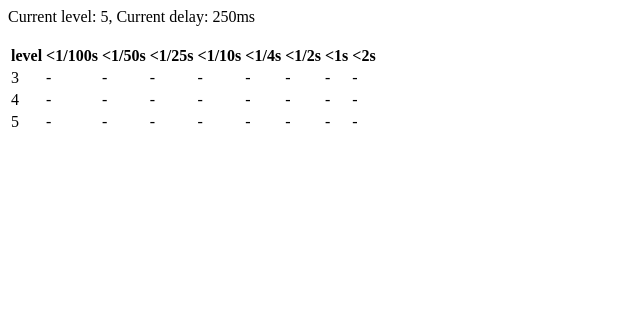
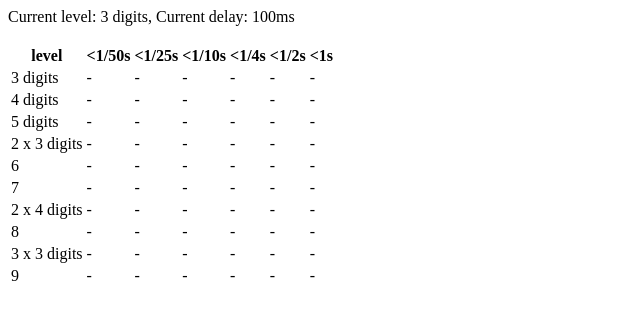
Before and after one commit to tgetgood/tachi, a SvelteKit app: page /stats in a window 1280 px wide. Shown: the top 320 px of the page, without its empty margins (0-640 px from the left). Built offline with nearby package versions, Linux system fonts and the light colour scheme.

Commit message:
Moved level definitions into scoring module.
scoring.js is increasingly poorly named. It's really the game state and
progression logic. There isn't really a score any more.

```diff
--- a/src/routes/Answer.svelte
+++ b/src/routes/Answer.svelte
@@ -96,7 +96,6 @@
     border-width: 0.08em;
     border-color: #dddddd;
 
-    /* TODO: remove the text cursor */
     font-size: 1.4em;
   }
 </style>
--- a/src/routes/stats/+page.svelte
+++ b/src/routes/stats/+page.svelte
@@ -1,11 +1,18 @@
 <script>
   import * as Score from '../../scoring.js';
   Score.init();
+
+  function l() {
+    return Score.scores.currentLevel;
+  }
+  function s() {
+    return Score.scores.levels[l()];
+  }
 </script>
 
 <div>
-  Current level: {Score.gameState.level},
-  Current delay: {Math.ceil(Score.gameState.delay)}ms
+  Current level: {l()},
+  Current delay: {Math.ceil(s().delay)}ms
 </div>
 
 <br>
@@ -22,9 +29,11 @@
   <tbody>
     {#each Score.levels as level}
       <tr>
-        <td>{level}</td>
-        {#each Score.scoresByDelay(level) as s}
-          <td>{s.total === 0 ? "-" : Math.floor(s.correct/s.total*100) + "%"}</td>
+        <td>{level.name}</td>
+        {#each Score.scores.levels[level.name].timeScores as s}
+          <td>
+            {s.tries === 0 ? "-" : Math.floor(s.correct/s.tries*100) + "%"}
+          </td>
         {/each}
       </tr>
     {/each}
--- a/src/scoring.js
+++ b/src/scoring.js
@@ -1,149 +1,215 @@
 import { onMount } from 'svelte';
 
-let scores = {};
-let ls;
-
-export function init() {
-  onMount(() => {
-    ls = localStorage;
-    const stored = ls.serialisedScores;
-    scores = stored ? JSON.parse(stored) : {};
-
-  });
-}
-
-export function save() {
-  ls.serialisedScores = JSON.stringify(scores);
-}
-
-const initDelay = 250;
-const maxDelay = 2048;
-const minDelay = 8;
-
-export const gameState = { level: 5, delay: 250 };
+const schemaVersion = "1";
 
 export const delayBuckets = [
-  {ms:   10, name: "1/100"},
+  // {ms:   10, name: "1/100"},
   {ms:   20, name: "1/50"},
   {ms:   40, name: "1/25"},
   {ms:  100, name: "1/10"},
   {ms:  250, name: "1/4"},
   {ms:  500, name: "1/2"},
-  {ms: 1000, name: "1"},
-  {ms: 2000, name: "2"}
+  {ms: 1000, name: "1"}
 ];
 
-export const levels = [3,4,"5"];
+// REVIEW: Do I need these?
+const minDelay = delayBuckets.map(x => x.ms).reduce((a, x) => Math.min(a, x));
+const maxDelay = delayBuckets.map(x => x.ms).reduce((a, x) => Math.max(a, x));
 
-export const S = Symbol("success")
-export const F = Symbol("failure")
+export const levels = [
+  {
+    name: "3 digits",
+    tokens: 1,
+    digits: 3,
+    initDelay: 100,
+    advance: 10
+  },
+  {
+    name: "4 digits",
+    tokens: 1,
+    digits: 4,
+    initDelay: 100,
+    advance: 10
+  },
+  {
+    name: "5 digits",
+    tokens: 1,
+    digits: 5,
+    initDelay: 100,
+    advance: 10
+  },
+  {
+    name: "2 x 3 digits",
+    tokens: 2,
+    digits: 3,
+    initDelay: 100,
+    advance: 10
+  },
+  {
+    name: "6",
+    tokens: 1,
+    digits: 6,
+    initDelay: 250,
+    advance: 10
+  },
+  {
+    name: "7",
+    tokens: 1,
+    digits: 6,
+    initDelay: 500,
+    advance: 10
+  },
+  {
+    name: "2 x 4 digits",
+    tokens: 2,
+    digits: 4,
+    initDelay: 500,
+    advance: 10
+  },
+  {
+    name: "8",
+    tokens: 1,
+    digits: 3,
+    initDelay: 500,
+    advance: 40
+  },
+  {
+    name: "3 x 3 digits",
+    tokens: 3,
+    digits: 3,
+    initDelay: 500,
+    advance: 10
+  },
+  {
+    name: "9",
+    tokens: 1,
+    digits: 9,
+    initDelay: 500,
+    advance: 100
+  }
+];
 
-let runningScore = 0;
+export let scores = levels.reduce((a, l) => {
+  a.levels[l.name] = {
+    currentStreak: 0,
+    delay: l.initDelay,
+    bestTime: 5000, // 5s is infinity for us.
+    timeScores: delayBuckets.map(({ms}) => {
+      return {
+        delay: ms,
+        correct: 0,
+        tries: 0
+      };
+    })
+  };
+  return a;
+  }, {
+    // game metadata
+    version: "1", // don't change versions unless you break compatibility.
+    currentLevel: levels[0].name,
+    levels: {}
+  });
 
-function getLevel(level) {
-  if ( scores[level] === undefined ) {
-    scores[level] = {
-      bestTime: 5000,
-      currentRun: 0,
-      log: []
-    };
+let ls;
+
+export function save() {
+  ls.serialisedScores = JSON.stringify(scores);
+}
+export function init() {
+  onMount(() => {
+    ls = localStorage;
+    const stored = ls.serialisedScores;
+
+    if (stored === undefined) {
+      save();
+      return;
     }
 
-  return scores[level];
+    const revived = JSON.parse(stored);
+
+    if (revived.version !== schemaVersion) {
+      ls.clear();
+      save();
+    } else {
+      scores = revived;
+    }
+  });
+
+  console.log(scores);
 }
 
-export function success(attempt) {
-  const { level, delay } = attempt;
-
-  const s = getLevel(level);
-
-  s.log.push([S, attempt]);
-
-  if (delay < s.bestTime) {
-    s.bestTime = delay;
+export function meta(level) {
+  return levels.filter(x => x.name === level)[0];
 }
 
-  if (s.currentRun < 0) {
-    s.currentRun = 1;
-  } else {
-    s.currentRun += 1;
+export function stats(level) {
+  return scores.levels[level];
 }
 
-  // TODO: Find the shortest delay at which the player consistently gets 90%(?)
-  // of answers correct. This should be a rolling average with a window of (???)
-  // attempts. Maybe just take the last 15 and make sure that 4 out of each
-  // third were correct?
+function nextLevel(level) {
+  const i = levels.map(x => x.name).indexOf(level);
 
-  // TODO: Store the percentage of correct answers as a function of delay. Maybe
-  // just break it down into >1s, > 1/2s, > 1/4s, 1/10, 1/25. 1/50, 1/100 (if
-  // frame rate is high enough.
+  if (i === -1 || i === levels.length) {
+    throw("No more levels implemented. Congrats, you win!");
   }
 
-export function failure(attempt) {
-  const { level } = attempt;
-
-  const s = getLevel(level);
-
-  s.log.push([F, attempt]);
-
-  if (s.currentRun > 0) {
-    s.currentRun = -1;
-  } else {
-    s.currentRun -= 1;
+  return levels[i+1].name;
 }
 
-}
+function shiftDelay(delay, delta) {
+  const i = delayBuckets.map(x => x.ms).indexOf(delay) + delta;
 
-// REVIEW: is this a reasonable bucketing strategy?
-export function scoresByDelay(level) {
-  const tally = delayBuckets.map(x => { return  {correct: 0, total: 0} })
-
-  getLevel(level).log.map(([status, { delay }]) => {
-    for (let i = 0; i < delayBuckets.length; i++) {
-      if (delay < delayBuckets[i].ms && ( i === 0 || delay > delayBuckets[i - 1].ms )) {
-        tally[i].total += 1;
-        if (status === S) {
-          tally[i].correct += 1;
-        }
-      }
-    }
-  });
-  return tally;
-}
-
-// FIXME: These two functions only differ in the condition.
-export function cumulativeStats(level) {
-  const bs = delayBuckets.map(x => { return {correct: 0, total: 0} })
-
-  getLevel(level).log.map(([status, { delay }]) => {
-    delayBuckets.map(({ms}, i) => {
-      if (delay < ms) {
-        bs[i].total += 1;
-        if ( status === S ) {
-          bs[i].correct += 1;
-        }
-      }
-    });
-  });
-
-  return bs;
-}
-
-function bestConsistentTime(level) {
-  const delays = scoresByDelay(getLevel(level));
-
-  for (let i = 0; i < delays.length; i++) {
-    if (delays[i].correct > 0 && delays[i].correct/delays[i].total > 0.8) {
-      return delaysBuckets[i].ms;
+  if (i < 0) {
+    return delayBuckets[0].ms;
+  } else if (delayBuckets.length <= i) {
+    return delayBuckets[delayBuckets.length - 1].ms;
+  } else {
+    return delayBuckets[i].ms;
   }
 }
 
-  return initDelay
+export function adjustChallenge(success) {
+  const level = scores.currentLevel;
+  const m = meta(level);
+  const lstats = stats(level);
+  const dstats = lstats.timeScores.filter(x => x.delay === lstats.delay)[0]
+
+  // Record result of last game
+
+  dstats.tries += 1;
+  if (success) {
+    dstats.correct += 1;
+
+    if (lstats.delay < lstats.bestTime) {
+      lstats.bestTime = lstats.delay;
+    }
   }
 
-export function advance(level) {
-  const s = getLevel(level);
+  if (success) {
+    if (lstats.currentStreak < 0) {
+      lstats.currentStreak = 1;
+    } else {
+      lstats.currentStreak += 1;
+    }
+  } else {
+    if (lstats.currentStreak > 0) {
+      lstats.currentStreak = -1;
+    } else {
+      lstats.currentStreak -= 1;
+    }
+  }
 
-  gameState.delay = bestConsistentTime(level)*Math.pow(3/4, s.currentRun);
-  return gameState;
+  // Set difficulty for next game
+  if (lstats.currentStreak > 3) {
+    if (lstats.delay <= m.advance) {
+      lstats.currentLevel = nextLevel(level);
+    } else {
+      lstats.delay = shiftDelay(lstats.delay, -1);
     }
+  } else if (lstats.currentStreak < -5) {
+    lstats.delay = shiftDelay(lstats.delay, 1);
+  }
+
+  // Persist progress
+  save();
+}
```
Also changed, not shown: src/routes/+page.svelte (+25 -60 lines). Lines whose indentation alone changed are shown as unchanged.
